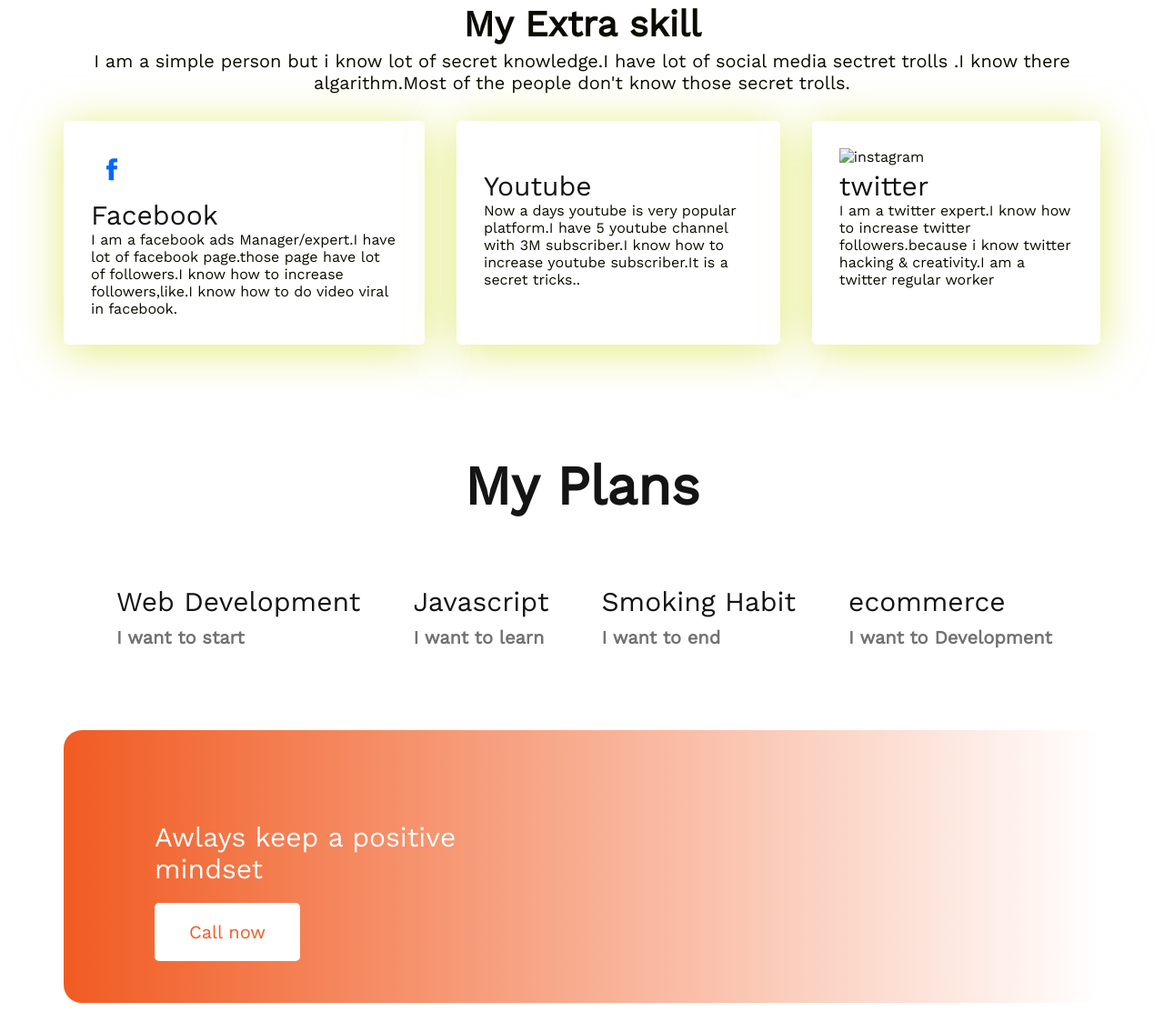
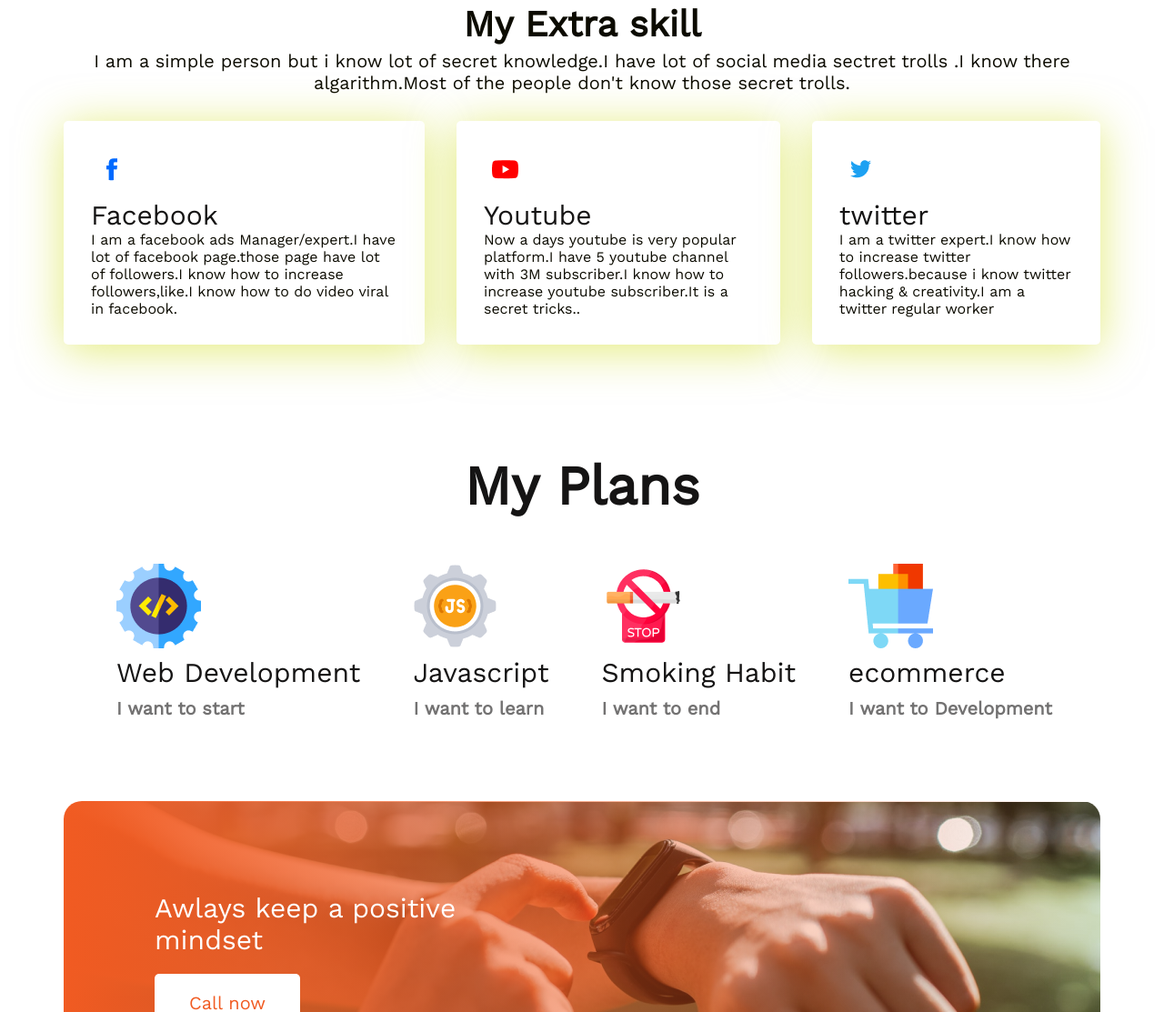
Before and after one commit to mehedi1802hasan/new-year-me, a plain HTML site: page index.html in a window 1280 px wide. Shown: the part 1687-2800 px from the top of the page at 91% size. Drawn offline with nearby package versions, Linux system fonts and the light colour scheme; the site is published under a folder, as on GitHub Pages, so addresses that start at the root find nothing.

Commit message:
added image path

```diff
--- a/index.html
+++ b/index.html
@@ -28,7 +28,7 @@
     <!--failur section -->
     <section>
         <div class="section-failur">
-           <img class="image" src="images/person.png" alt="">
+           <img class="image" src="./images/person.png" alt="">
             <div class="failur-contant">
                 <h1 class="failur-title">My failures of previous year</h1>
                 <p class="failur-sub-title"> Contrary to popular belief, Lorem Ipsum is not simply random text. It has roots in a piece of classical Latin literature from 45 BC, making it over 2000 years old. Richard McClintock.</p>
@@ -61,13 +61,13 @@
             <p class="section-description">I am a facebook ads Manager/expert.I have lot of facebook page.those page have lot of followers.I know how to increase followers,like.I know how to do video viral in facebook.</p>
         </div>
         <div class="platform">
-            <img src="/images/icons/youtube.png" alt="">
+            <img src="./images/icons/youtube.png" alt="">
             <p class="section-title">Youtube
             </p>
             <p class="section-description">Now a days youtube is very popular platform.I have 5 youtube channel with 3M subscriber.I know how to increase youtube subscriber.It is a secret tricks..</p>
         </div>
         <div class="platform">
-            <img src="/images/icons/twitter.png" alt="instagram">
+            <img src="./images/icons/twitter.png" alt="instagram">
             <p class="section-title">twitter
             </p>
             <p class="section-description">I am a twitter expert.I know how to increase twitter followers.because i know twitter hacking & creativity.I am a twitter regular worker</p>
@@ -80,21 +80,21 @@
         <h2 class="plan-title">My Plans</h2>
         <div class="plan-item">
             <div class="plan-contant">
-                <img src="/images/icons/web.png" alt="">
+                <img src="./images/icons/web.png" alt="">
                 <h3 class="section-title">Web Development</h3>
                 <h5 class="section-sub-title">I want to start</h5>
             </div>
             <div class="plan-contant">
-                <img src="/images/icons/js.png" alt="">
+                <img src="./images/icons/js.png" alt="">
                 <h3 class="section-title">Javascript</h3>
                 <h5 class="section-sub-title">I want to learn</h5>
             </div>
             <div class="plan-contant">
-                <img src="/images/icons/smoke.png" alt="">
+                <img src="./images/icons/smoke.png" alt="">
                 <h3 class="section-title">Smoking Habit</h3>
                 <h5 class="section-sub-title">I want to end</h5>
             </div> <div class="plan-contant">
-                <img src="/images/icons/ecom.png" alt="">
+                <img src="./images/icons/ecom.png" alt="">
                 <h3 class="section-title">ecommerce</h3>
                 <h5 class="section-sub-title">I want to Development</h5>
         </div>
@@ -118,9 +118,9 @@
          <h5 class="footer-sub-title">Phone:+8801580-324781</h5>
         <h5 class="footer-sub-title">Email :mehedi1802hasan@gmail.com</h5>
        <div class="footer-icon">
-        <img src="/images/icons/fb.png" alt="facebook">
-        <img src="/images/icons/twitter.png" alt="twitter">
-        <img src="/images/icons/twitter.png" alt="youtube">
+        <img src="./images/icons/fb.png" alt="facebook">
+        <img src="./images/icons/twitter.png" alt="twitter">
+        <img src="./images/icons/twitter.png" alt="youtube">
        </div>
 
     </div>
--- a/style.css
+++ b/style.css
@@ -4,14 +4,13 @@
 }
 /*header style*/
 .header{
-    background-image:url('/images/banner/banner1.png');
+    background-image:url('./images/banner/banner1.png');
     background-size:cover;
     width:1600;
     height:850px;
 }
 .header-text{
     margin-right:100px;
-    margin-top:;
     text-align: right;
     padding:300px 0px;
 }
@@ -168,7 +167,7 @@
     border-radius: 20px;
     margin:0 auto;
 
-    background: linear-gradient(90deg, #F15B22 0%, rgba(241, 91, 34, 0) 100%),url('/images/watch.png');;}
+    background: linear-gradient(90deg, #F15B22 0%, rgba(241, 91, 34, 0) 100%),url('./images/watch.png');;}
     .gradiant-contant{
         padding:100px;
     }
```
